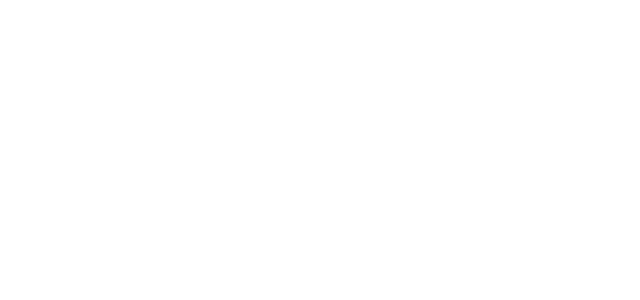
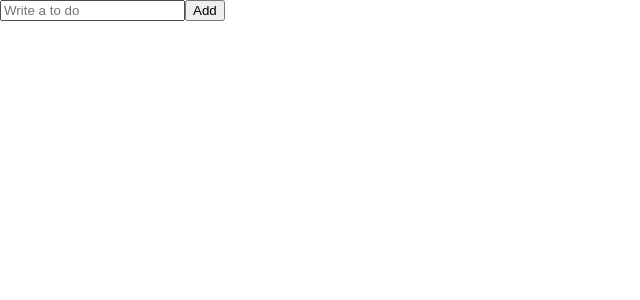
Before and after one commit to phj9020/To_do_with_recoil, a React (Create React App) app: page / in a window 1280 px wide. Shown: the top 300 px of the page, without its empty margins (0-640 px from the left). Built offline with nearby package versions, Linux system fonts and the light colour scheme.

Commit message:
[react-hook-form] Recap

```diff
--- a/package.json
+++ b/package.json
@@ -10,9 +10,12 @@
     "@types/node": "^16.11.43",
     "@types/react": "^18.0.15",
     "@types/react-dom": "^18.0.6",
+    "@types/react-router-dom": "^5.3.3",
     "@types/styled-components": "^5.1.25",
     "react": "^18.2.0",
     "react-dom": "^18.2.0",
+    "react-hook-form": "^7.33.1",
+    "react-router-dom": "^6.3.0",
     "react-scripts": "5.0.1",
     "recoil": "^0.7.4",
     "styled-components": "^5.3.5",
--- a/src/App.tsx
+++ b/src/App.tsx
@@ -1,5 +1,6 @@
 import React from 'react';
 import { createGlobalStyle } from 'styled-components';
+import ToDoList from './ToDoList';
 
 
 const GlobalStyle = createGlobalStyle`
@@ -63,6 +64,7 @@
   return (
     <div className="App">
         <GlobalStyle />
+        <ToDoList />
     </div>
   );
 }
--- /dev/null
+++ b/src/ToDoList.tsx
@@ -0,0 +1,23 @@
+import { useForm } from "react-hook-form";
+
+interface IForm {
+  toDo : string;
+}
+
+function ToDoList() {
+  const {register, handleSubmit, formState : {errors}} = useForm<IForm>();
+
+  const onValid = (data : any) => {console.log(data)};
+  console.log(errors)
+  return (
+    <div>
+        <form onSubmit={handleSubmit(onValid)}>
+          <input {...register("toDo", { required: "필수 입력값입니다", minLength: {value:4, message:"4자 이상 할 일을 입력해주세요"} })} placeholder="Write a to do" />
+            <span style={{color:"red"}}>{errors?.toDo?.message}</span>
+            <button type="submit">Add</button>
+        </form>
+    </div>
+  )
+}
+
+export default ToDoList;
```
Also changed, not shown: 2 other files (tests, documents, lock files or other folders).
